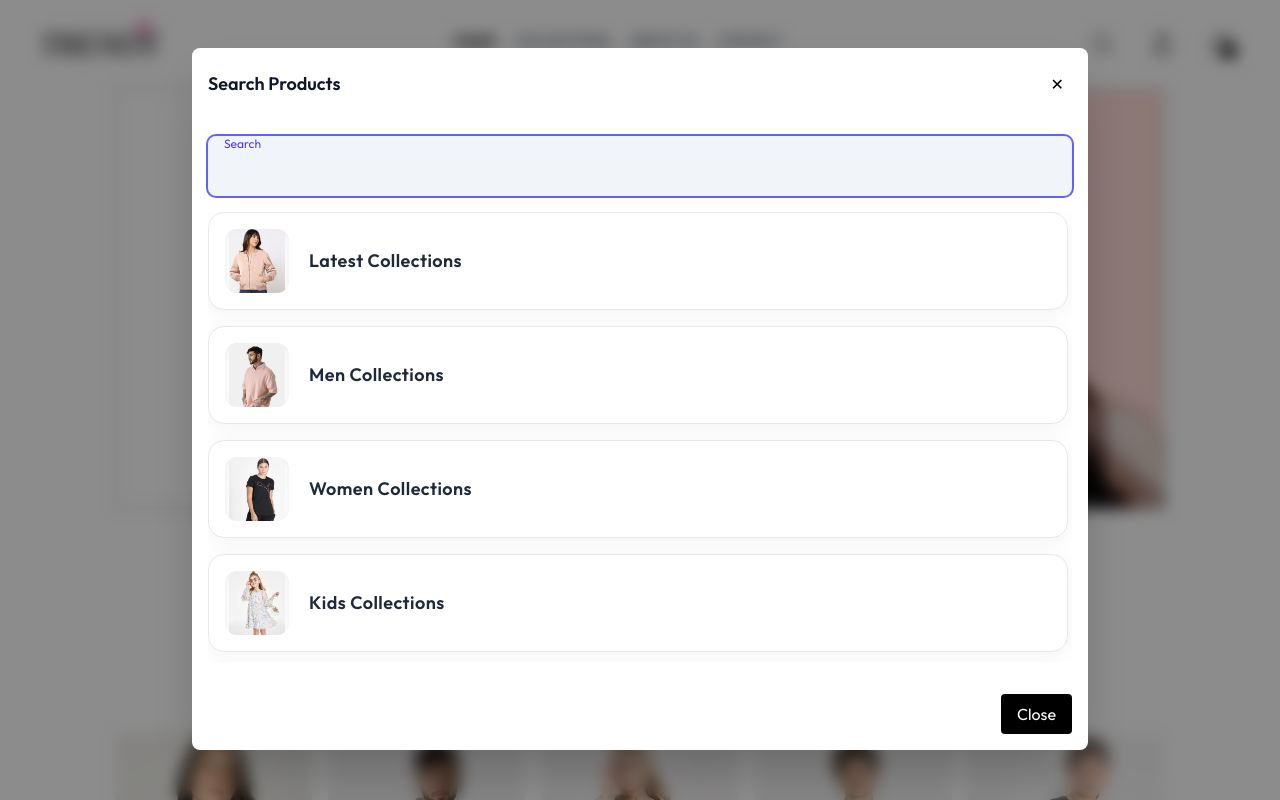
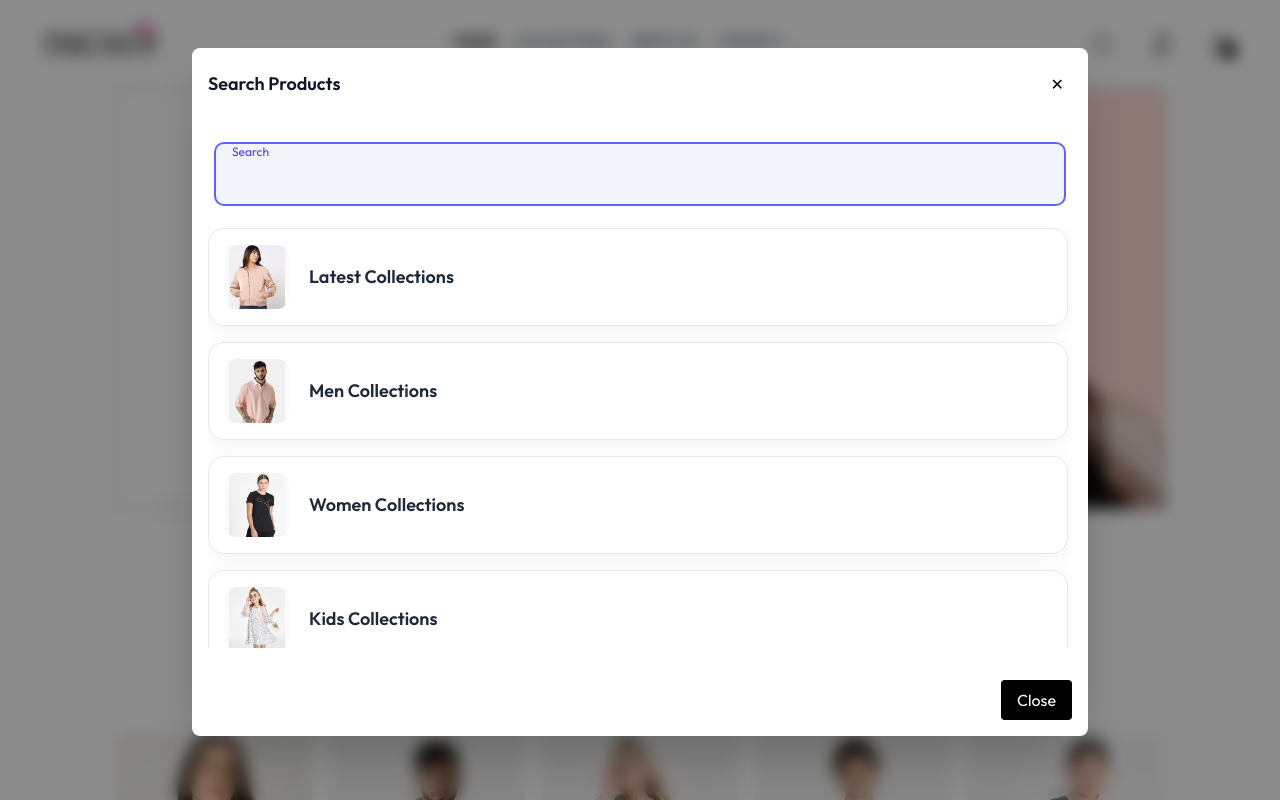
Before and after one commit to soumya100/Trendy, a React (Vite) app: page / in a window 1280 px wide. Both pictures are taken after a click on the element 1102 px from the left and 44 px from the top of the page. Shown: the top 800 px of the page. Built offline with nearby package versions, Linux system fonts and the light colour scheme; a web font is replaced by a local one.

Commit message:
Fix 404 on refresh with Vercel rewrite serch products dialog bar fix and css warnings fixed

```diff
--- a/src/assets/assets.js
+++ b/src/assets/assets.js
@@ -740,7 +740,7 @@ export const searchData=[
     href: '/collection',
    },
    {
-    image: products[getImageIndex('category','men')].image[1],
+    image: products[getImageIndex('category','men')].image,
     name: `${text.categoriesinnotfoundpage.men} ${text.navbarmenu.collections}`,
     href: '/collection?category=men'
    },
--- a/src/components/SearchProducts.jsx
+++ b/src/components/SearchProducts.jsx
@@ -1,8 +1,8 @@
-import { useContext, useState, useEffect } from "react";
-import { searchData } from "../assets/assets";
+import { useContext, useState, useEffect, useMemo } from "react";
 import CustomInputField from "../common/InputSearchField";
 import { ShopContext } from "../context/ShopContext";
 import { useNavigate, useSearchParams } from "react-router-dom";
+import { searchData } from "../assets/assets";
 
 const SearchProducts = ({ searchRef, closeModal }) => {
   const { products } = useContext(ShopContext);
@@ -24,36 +24,86 @@ const SearchProducts = ({ searchRef, closeModal }) => {
   const handleChange = (e) => {
     const value = e.target.value;
     setSearchProducts(value);
-
-    // (Optional) LIVE sync search into URL without redirecting:
-    // navigate(`?search=${value}`, { replace: true });
   };
 
   /* ----------------------------------------------------------
-      REDIRECT TO URL AND CLOSE MODAL
+      FILTER PRODUCTS LIVE
+  ---------------------------------------------------------- */
+  const filteredProducts = useMemo(() => {
+    if (!searchProducts.trim()) return [];
+
+    return products.filter((item) =>
+      item.name.toLowerCase().includes(searchProducts.toLowerCase())
+    );
+  }, [searchProducts, products]);
+
+  /* ----------------------------------------------------------
+      REDIRECT HANDLER
   ---------------------------------------------------------- */
   const handleRedirect = (link) => {
     navigate(link);
     closeModal();
   };
 
+  const handleProductRedirect = (id) => {
+    navigate(`/product/${id}`);
+    closeModal();
+  };
+
   return (
-    <div className="w-full max-h-full flex flex-col gap-4 overFlow-x-none">
+    <div className="w-full max-h-full flex flex-col gap-4 overflow-x-hidden">
+      {/* ✅ SEARCH INPUT */}
       <CustomInputField
+        inputRef={searchRef}
         id="searchBox"
         label="Search"
-        placeholder="Search..."
-        inputRef={searchRef}
+        placeholder="Search products..."
         autoFocus
         variant="filled"
         width="100%"
         value={searchProducts}
         onChange={handleChange}
+        className="p-2"
       />
 
-      {/* Animated List */}
-      <div className="overflow-y-auto max-h-[450px] pr-1 space-y-4 overflow-x-hidden">
-        {searchData.map((item, idx) => (
+      {/* ✅ RESULTS */}
+      <div className="overflow-y-auto max-h-[420px] pr-1 space-y-4">
+
+        {/* ✅ IF USER IS TYPING → SHOW PRODUCTS */}
+        {searchProducts.trim() &&
+          filteredProducts.map((item, idx) => (
+            <div
+              key={item._id}
+              className="
+                flex items-center gap-5 p-4 rounded-2xl cursor-pointer
+                bg-white/70 backdrop-blur-sm border border-gray-200
+                shadow-[0_4px_20px_rgba(0,0,0,0.05)]
+                hover:shadow-[0_8px_28px_rgba(0,0,0,0.10)]
+                transition-all duration-300 ease-out transform
+                hover:scale-[1.02]
+              "
+              onClick={() => handleProductRedirect(item._id)}
+            >
+              <div className="w-16 h-16 rounded-xl bg-gray-50 flex items-center justify-center overflow-hidden">
+                <img
+                  src={item.image?.[0]}
+                  alt={item.name}
+                  className="max-w-full max-h-full object-contain"
+                />
+              </div>
+
+              <div className="flex flex-col">
+                <p className="text-lg font-semibold text-gray-800">
+                  {item.name}
+                </p>
+                <p className="text-sm text-gray-500">₹{item.price}</p>
+              </div>
+            </div>
+          ))}
+
+        {/* ✅ IF EMPTY SEARCH → SHOW QUICK LINKS */}
+        {!searchProducts.trim() &&
+          searchData.map((item, idx) => (
             <div
               key={idx}
               className="
@@ -61,38 +111,30 @@ const SearchProducts = ({ searchRef, closeModal }) => {
                 bg-white/70 backdrop-blur-sm border border-gray-200
                 shadow-[0_4px_20px_rgba(0,0,0,0.05)]
                 hover:shadow-[0_8px_28px_rgba(0,0,0,0.10)]
-          transition-all duration-300 ease-out transform
-          hover:scale-[1.02] hover:bg-white
-          animate-fade-slide
+                transition-all duration-300 ease-out
               "
-            style={{ animationDelay: `${idx * 0.05}s` }}
               onClick={() => handleRedirect(item.href)}
             >
-            {/* Image Wrapper */}
-            <div
-              className="
-          w-16 h-16 rounded-xl bg-gray-50
-          flex items-center justify-center overflow-hidden
-          shadow-inner
-        "
-            >
+              <div className="w-16 h-16 rounded-xl bg-gray-50 flex items-center justify-center overflow-hidden">
                 <img
-                src={item.image}
+                  src={item.image?.[0]}
                   alt={item.name}
-                className="
-              max-w-full max-h-full object-contain
-              transition-transform duration-300
-              group-hover:scale-110
-            "
+                  className="max-w-full max-h-full object-contain"
                 />
               </div>
 
-            {/* Text */}
-            <p className="text-lg font-semibold text-gray-800 tracking-wide">
+              <p className="text-lg font-semibold text-gray-800">
                 {item.name}
               </p>
             </div>
           ))}
+
+        {/* ✅ NO MATCH */}
+        {searchProducts.trim() && filteredProducts.length === 0 && (
+          <p className="text-center text-gray-500 py-10">
+            No products found
+          </p>
+        )}
       </div>
     </div>
   );
--- a/src/index.css
+++ b/src/index.css
@@ -45,20 +45,29 @@ a.active p{
 
 .btn-53 {
   -webkit-tap-highlight-color: transparent;
-  -webkit-appearance: button;
+
+  appearance: button;              /* ✅ FIXED */
+  -webkit-appearance: button;      /* ✅ FIXED */
+
   background-color: #000;
   background-image: none;
   color: #fff;
   cursor: pointer;
+
   font-family: ui-sans-serif, system-ui, -apple-system, BlinkMacSystemFont,
     Segoe UI, Roboto, Helvetica Neue, Arial, Noto Sans, sans-serif,
     Apple Color Emoji, Segoe UI Emoji, Segoe UI Symbol, Noto Color Emoji;
+
   font-size: 100%;
   line-height: 1.5;
   margin: 0;
-  -webkit-mask-image: -webkit-radial-gradient(#000, #fff);
+
+  mask-image: radial-gradient(#000, #fff);                 /* ✅ FIXED */
+  -webkit-mask-image: -webkit-radial-gradient(#000, #fff); /* ✅ FIXED */
+
   padding: 0;
 }
+
 
 .btn-53:disabled {
   cursor: default;
@@ -69,9 +78,9 @@ a.active p{
 }
 
 .btn-53 svg {
-  display: block;
-  vertical-align: middle;
+  display: block;   /* ✅ FIXED */
 }
+
 
 .btn-53 [hidden] {
   display: none;
```
Also changed, not shown: vercel.json (added). Lines whose indentation alone changed are shown as unchanged.
